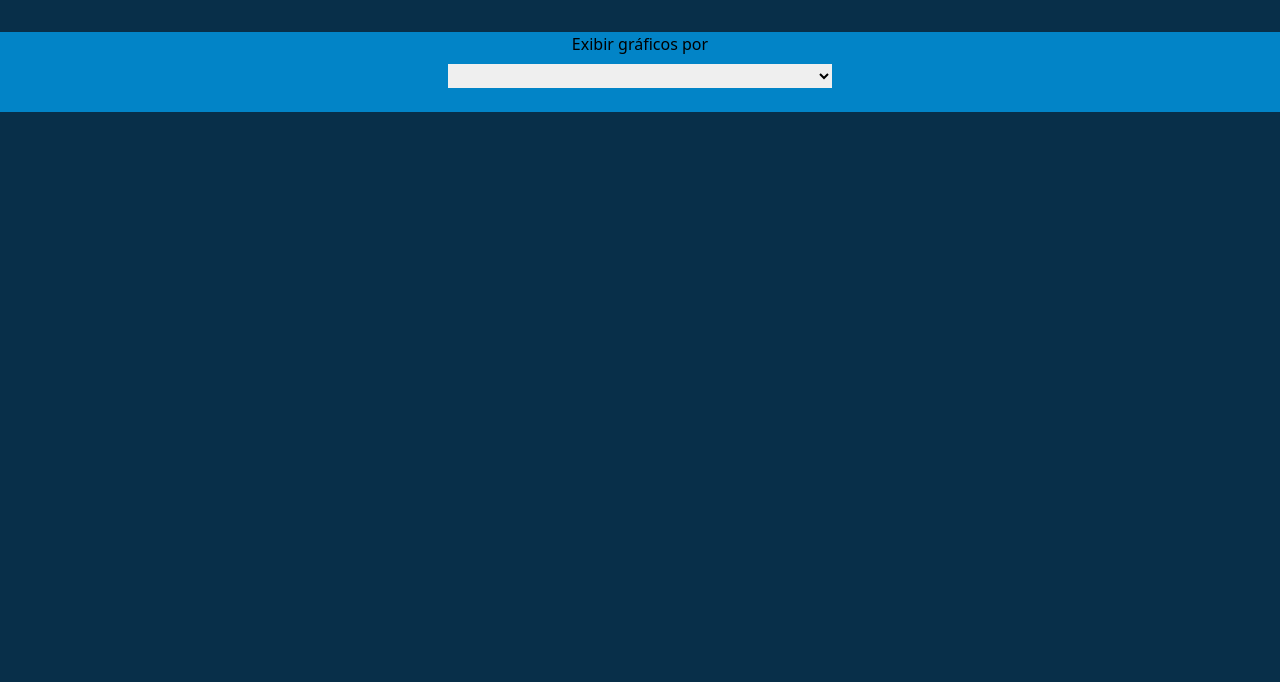
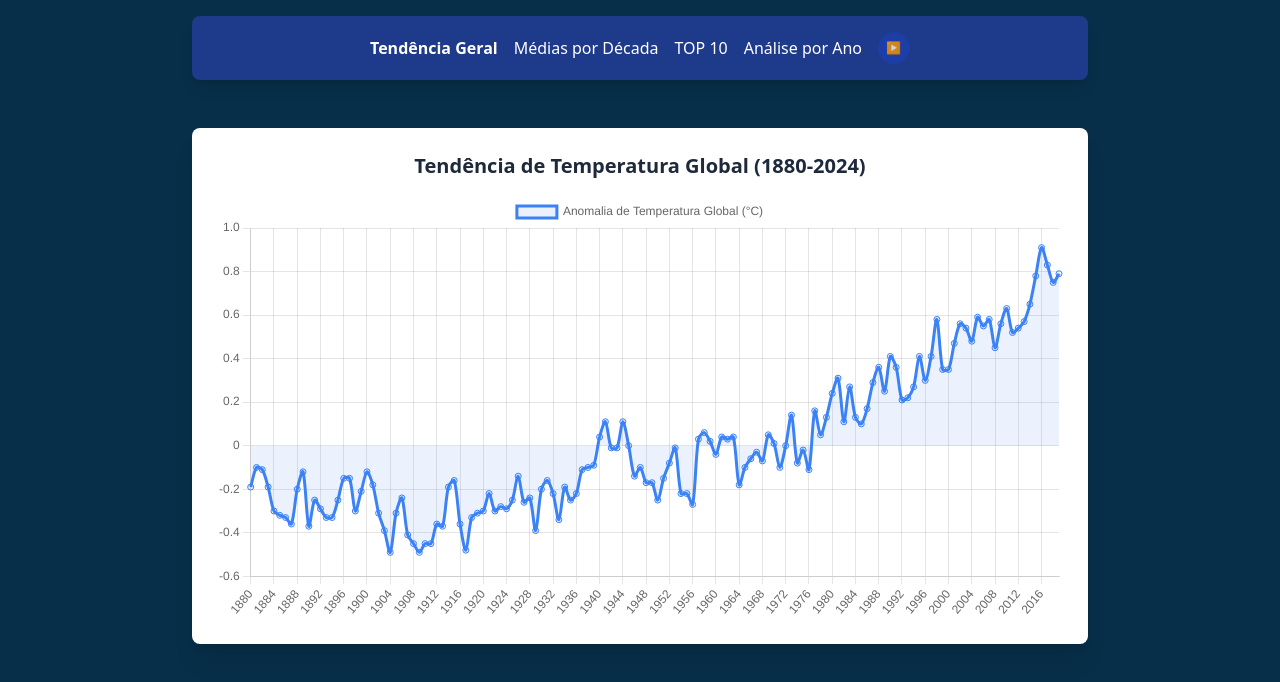
Before and after one commit to TiagoMaro/climate-data-viz, a website: page src/index.html in a window 1280 px wide. Drawn offline with nearby package versions, Linux system fonts and the light colour scheme.

Commit message:
Refactor: move Tailwind to local build and add slideshow mode

```diff
--- a/src/index.html
+++ b/src/index.html
@@ -4,34 +4,64 @@
 <head>
     <meta charset="UTF-8" />
     <meta name="viewport" content="width=device-width, initial-scale=1.0" />
-    <script src="https://cdn.tailwindcss.com"></script>
+    <link href="style.css" rel="stylesheet">
+    <script src="https://cdnjs.cloudflare.com/ajax/libs/PapaParse/5.3.2/papaparse.min.js"></script>
+    <script src="https://cdn.jsdelivr.net/npm/chart.js"></script>
     <title>Climate Data</title>
 </head>
 
 <body class="relative bg-sky-950">
-    <header class="relative top-8 bg-sky-600 h-20">
-        <div class="justify-items-center">
-            <div>
-                <h3 class="h-8">Exibir gráficos por</h3>
-            </div>
-            <div class="">
-                <select class="w-96">
-                    <option value="Teste"> </option>
-                    <option value="Teste1"> Teste1 </option>
-                    <option value="Teste2"> Teste2 </option>
+    <header class="relative top-4">
+        <!-- HEADER PARA NAVEGAÇÃO -->
+        <nav id="menu-navegacao"
+            class="flex justify-center space-x-4 bg-blue-900 p-4 shadow-lg rounded-t-lg rounded-b-lg max-w-4xl mx-auto">
+            <button data-aba="geral" class="text-white hover:text-sky-300 font-bold">Tendência Geral</button>
+            <button data-aba="decadas" class="text-white hover:text-sky-300">Médias por Década</button>
+            <button data-aba="top10" class="text-white hover:text-sky-300">TOP 10</button>
+            <button data-aba="interativo" class="text-white hover:text-sky-300">Análise por Ano</button>
+            <button id="btnAutoPlay"
+                class="ml-4 p-2 bg-blue-800 hover:bg-blue-700 text-white rounded-full transition-all duration-300 shadow-inner flex items-center justify-center w-8 h-8 opacity-80 hover:opacity-100">
+                <span id="statusIcon" class="text-xs">▶</span>
+            </button>
+        </nav>
+    </header>
+
+    <main class="relative top-16 max-w-4xl mx-auto p-6 bg-white shadow-xl rounded-b-lg rounded-t-lg mb-20">
+        <!-- ABA GERAL -->
+        <div id="sessao-geral" class="aba-conteudo">
+            <h2 class="text-xl font-bold text-slate-800 mb-4 text-center">Tendência de Temperatura Global (1880-2024)
+            </h2>
+            <canvas id="graficoGeral"></canvas>
+        </div>
+
+        <!-- ABA DÉCADAS -->
+        <div id="sessao-decadas" class="aba-conteudo hidden">
+            <h2 class="text-xl font-bold text-slate-800 mb-4 text-center">Aumento Médio por Década</h2>
+            <canvas id="graficoDecadas"></canvas>
+        </div>
+
+        <!-- ABA INTERATIVA -->
+        <div id="sessao-interativo" class="aba-conteudo hidden">
+            <h2 class="text-xl font-bold text-slate-800 mb-2 text-center">Detalhe Mensal por Ano</h2>
+            <div class="flex justify-center mb-6">
+                <select id="selecionarAno"
+                    class="bg-slate-100 border border-slate-300 p-2 rounded shadow-sm focus:ring-2 focus:ring-blue-500 outline-none">
                 </select>
             </div>
-            <div>
-                <h3></h3>
-            </div>
+            <canvas id="graficoAnoIndividual"></canvas>
         </div>
-    </header>
-    <main>
 
+        <!-- ABA TOP 10 -->
+        <div id="sessao-top10" class="aba-conteudo hidden">
+            <h2 class="text-xl font-bold text-slate-800 mb-4 text-center">Aumento Médio por Década</h2>
+            <canvas id="graficoTop10"></canvas>
+        </div>
     </main>
     <footer>
 
     </footer>
 </body>
 
+<script type="module" src="script.js"></script>
+
 </html>
--- a/src/script.js
+++ b/src/script.js
@@ -0,0 +1,289 @@
+//Variáveis de controle
+let dadosGlobais = [];
+let graficoAnoInstance = null;
+let intervaloSlideshow = null;
+let indiceAbaAtual = 0;
+let velSlide = 5000; //5 segundos
+const nomesAbas = ['geral', 'decadas', 'top10', 'interativo'];
+
+//Carregamento de dados
+async function carregarDados() {
+    try {
+        const resposta = await fetch('data/GLB.Ts+dSST.csv');
+        const textoCsv = await resposta.text();
+
+        Papa.parse(textoCsv, {
+            header: true,
+            skipEmptyLines: true,
+            complete: function (results) {
+                dadosGlobais = results.data;
+
+                //Inicializa os 4 gráficos
+                //Gráfico geral
+                processarGraficoGeral(dadosGlobais);
+
+                //Gráfico por décadas
+                const dadosDecadas = calcularMediasPorDecada(dadosGlobais);
+                gerarGraficoDecadas(dadosDecadas.labelsDecadas, dadosDecadas.valoresDecadas);
+
+                //Gráfico TOP 10
+                calcularTop10(dadosGlobais);
+
+                //Gráfico Interativo
+                preencherSeletorAnos(dadosGlobais);
+
+            }
+        });
+    } catch (erro) {
+        console.error("Erro ao carregar o CSV:", erro);
+    }
+}
+
+//Gráfico geral
+function processarGraficoGeral(dados) {
+    const anos = [];
+    const medias = [];
+
+    dados.forEach(linha => {
+        const ano = linha['Year'];
+        if (ano && !isNaN(ano)) {
+            anos.push(ano);
+            const media = calcularMediaLinha(linha);
+            medias.push(media);
+        }
+    });
+
+    const ctx = document.getElementById('graficoGeral').getContext('2d');
+    new Chart(ctx, {
+        type: 'line',
+        data: {
+            labels: anos,
+            datasets: [{
+                label: 'Anomalia de Temperatura Global (°C)',
+                data: medias,
+                borderColor: '#3b82f6',
+                backgroundColor: 'rgba(59, 130, 246, 0.1)',
+                fill: true,
+                tension: 0.3
+            }]
+        }
+    });
+}
+
+//Lógica matematica gráfico décadas
+function calcularMediasPorDecada(dadosBrutos) {
+    const decadasAgrupadas = {};
+
+    dadosBrutos.forEach(linha => {
+        const ano = parseInt(linha['Year']);
+        if (ano && !isNaN(ano)) {
+            const decada = Math.floor(ano / 10) * 10;
+            const mediaAnual = parseFloat(calcularMediaLinha(linha));
+
+            if (!decadasAgrupadas[decada]) {
+                decadasAgrupadas[decada] = { soma: 0, qtd: 0 };
+            }
+            decadasAgrupadas[decada].soma += mediaAnual;
+            decadasAgrupadas[decada].qtd += 1;
+        }
+    });
+
+    const labelsDecadas = Object.keys(decadasAgrupadas);
+    const valoresDecadas = labelsDecadas.map(d =>
+        (decadasAgrupadas[d].soma / decadasAgrupadas[d].qtd).toFixed(2)
+    );
+
+    return { labelsDecadas, valoresDecadas };
+}
+
+//Gerar gráfico décadas
+function gerarGraficoDecadas(labels, data) {
+    const ctx = document.getElementById('graficoDecadas').getContext('2d');
+    new Chart(ctx, {
+        type: 'bar',
+        data: {
+            labels: labels,
+            datasets: [{
+                label: 'Média por Década (°C)',
+                data: data,
+                backgroundColor: '#0ea5e9'
+            }]
+        }
+    });
+}
+
+//Lógica gráfico interativo
+function preencherSeletorAnos(dados) {
+    const seletor = document.getElementById('selecionarAno');
+    const anosValidos = dados
+        .filter(d => d.Year && !isNaN(d.Year))
+        .map(d => d.Year)
+        .reverse();
+
+    anosValidos.forEach(ano => {
+        const option = document.createElement('option');
+        option.value = ano;
+        option.text = ano;
+        seletor.appendChild(option);
+    });
+
+    seletor.addEventListener('change', atualizarGraficoAno);
+    atualizarGraficoAno();
+}
+
+//Gerar gráfico interativo
+function atualizarGraficoAno() {
+    const anoSelecionado = document.getElementById('selecionarAno').value;
+    const linhaAno = dadosGlobais.find(d => d.Year == anoSelecionado);
+
+    const mesesLabels = ['Jan', 'Feb', 'Mar', 'Apr', 'May', 'Jun', 'Jul', 'Aug', 'Sep', 'Oct', 'Nov', 'Dec'];
+    const valoresMeses = mesesLabels.map(m => parseFloat(linhaAno[m]));
+
+    const ctx = document.getElementById('graficoAnoIndividual').getContext('2d');
+
+    if (graficoAnoInstance) graficoAnoInstance.destroy();
+
+    graficoAnoInstance = new Chart(ctx, {
+        type: 'bar',
+        data: {
+            labels: mesesLabels,
+            datasets: [{
+                label: `Variação Mensal em ${anoSelecionado}`,
+                data: valoresMeses,
+                backgroundColor: valoresMeses.map(v => v > 0 ? '#ef4444' : '#3b82f6')
+            }]
+        }
+    });
+}
+
+//Lógica gráfico Top 10
+function calcularTop10(dados) {
+    const listaParaRanking = dados.map(linha => ({
+        ano: linha.Year,
+        media: parseFloat(calcularMediaLinha(linha))
+    })).filter(d => d.ano && !isNaN(d.media));
+
+    //Ordena do maior para o menor
+    //Pega apenas os 10 primeiros
+    const top10 = listaParaRanking
+        .sort((a, b) => b.media - a.media)
+        .slice(0, 10);
+
+    const labels = top10.map(d => d.ano);
+    const valores = top10.map(d => d.media);
+
+    gerarGraficoTop10(labels, valores);
+}
+
+//Gerar gráfico TOP 10
+function gerarGraficoTop10(labels, data) {
+    const ctx = document.getElementById('graficoTop10').getContext('2d');
+    new Chart(ctx, {
+        type: 'bar',
+        data: {
+            labels: labels,
+            datasets: [{
+                label: 'Anomalia Média (°C)',
+                data: data,
+                backgroundColor: '#f87171',
+                borderRadius: 4
+            }]
+        },
+        options: {
+            indexAxis: 'y',
+            responsive: true,
+            plugins: {
+                legend: { display: false }
+            }
+        }
+    });
+}
+
+//Funções Utilitárias (Helpers)
+function calcularMediaLinha(linha) {
+    const meses = ['Jan', 'Feb', 'Mar', 'Apr', 'May', 'Jun', 'Jul', 'Aug', 'Sep', 'Oct', 'Nov', 'Dec'];
+    let soma = 0;
+    let cont = 0;
+    meses.forEach(m => {
+        const v = parseFloat(linha[m]);
+        if (!isNaN(v)) {
+            soma += v;
+            cont++;
+        }
+    });
+    return (soma / cont).toFixed(2);
+}
+
+//Mudar o gráfico conforme os botões na header
+function mudarAba(idAba) {
+    document.querySelectorAll('.aba-conteudo').forEach(aba => {
+        aba.classList.add('hidden');
+    });
+    document.getElementById('sessao-' + idAba).classList.remove('hidden');
+}
+
+//Destaque visual dos botões
+function atualizarDestaqueBotao(idAba) {
+    const botoes = document.querySelectorAll('#menu-navegacao button[data-aba]');
+    botoes.forEach(btn => {
+        if (btn.getAttribute('data-aba') === idAba) {
+            btn.classList.add('font-bold', 'underline', 'text-sky-300');
+        } else {
+            btn.classList.remove('font-bold', 'underline', 'text-sky-300');
+        }
+    });
+}
+
+//Alternar gráficos automático
+function alternarSlideshow() {
+    const btnAuto = document.getElementById('btnAutoPlay');
+    const icon = document.getElementById('statusIcon');
+
+    if (intervaloSlideshow) {
+        clearInterval(intervaloSlideshow);
+        intervaloSlideshow = null;
+
+        btnAuto.classList.remove('bg-emerald-500');
+        btnAuto.classList.add('ml-4', 'p-2', 'bg-blue-800', 'hover:bg-blue-700', 'text-white', 'rounded-full', 'transition-all', 'duration-300', 'shadow-inner', 'flex', 'items-center', 'justify-center', 'w-8', 'h-8', 'opacity-80', 'hover:opacity-100');
+        icon.innerText = "▶";
+        icon.classList.add('text-[10px]', 'uppercase');
+    } else {
+        btnAuto.classList.remove('bg-transparent', 'border', 'border-blue-400');
+        btnAuto.classList.add('bg-blue-500');
+        icon.innerText = "Auto";
+
+        intervaloSlideshow = setInterval(() => {
+            indiceAbaAtual = (indiceAbaAtual + 1) % nomesAbas.length;
+            const proximaAba = nomesAbas[indiceAbaAtual];
+            mudarAba(proximaAba);
+            atualizarDestaqueBotao(proximaAba);
+        }, velSlide);
+    }
+}
+
+//Controle de abas
+function configurarNavegacao() {
+    const botoes = document.querySelectorAll('#menu-navegacao button[data-aba]');
+    const btnAuto = document.getElementById('btnAutoPlay');
+
+    botoes.forEach(btn => {
+        btn.addEventListener('click', () => {
+            const abaAlvo = btn.getAttribute('data-aba');
+
+            //Para o slideshow se clicar manualmente em algum gráfico
+            if (intervaloSlideshow) alternarSlideshow();
+
+            mudarAba(abaAlvo);
+            atualizarDestaqueBotao(abaAlvo);
+            indiceAbaAtual = nomesAbas.indexOf(abaAlvo);
+        });
+    });
+
+    if (btnAuto) {
+        btnAuto.addEventListener('click', alternarSlideshow);
+    }
+}
+
+// Inicialização Geral
+configurarNavegacao();
+carregarDados();
--- /dev/null
+++ b/tailwind.config.js
@@ -0,0 +1,8 @@
+/** @type {import('tailwindcss').Config} */
+module.exports = {
+  content: ["./src/**/*.{html,js}", "./index.html"],
+  theme: {
+    extend: {},
+  },
+  plugins: [],
+}
```
Also changed, not shown: package.json (added, +18 -0 lines), src/style.css, 2 other files.
